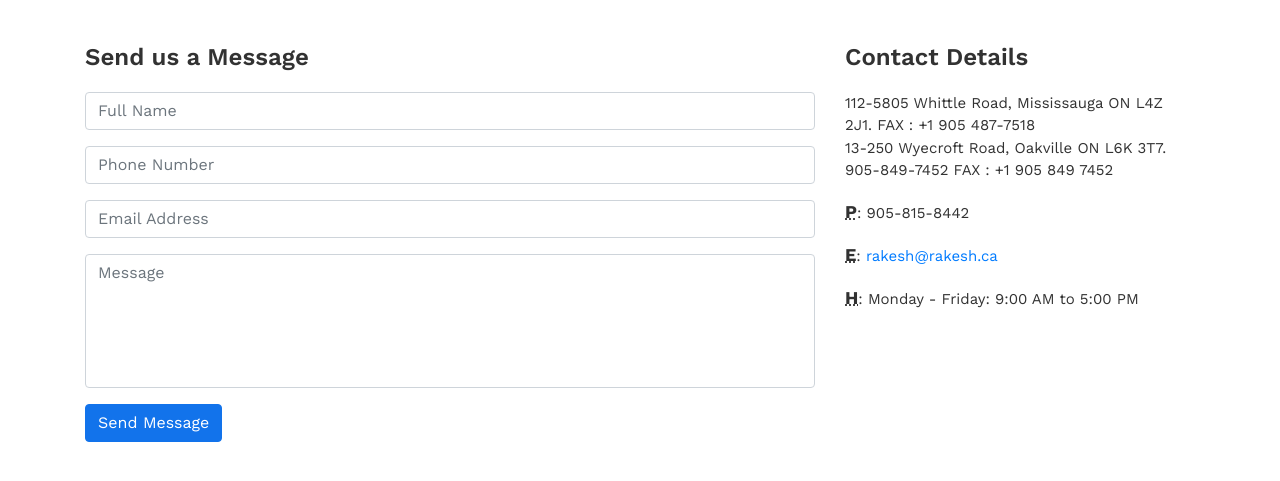
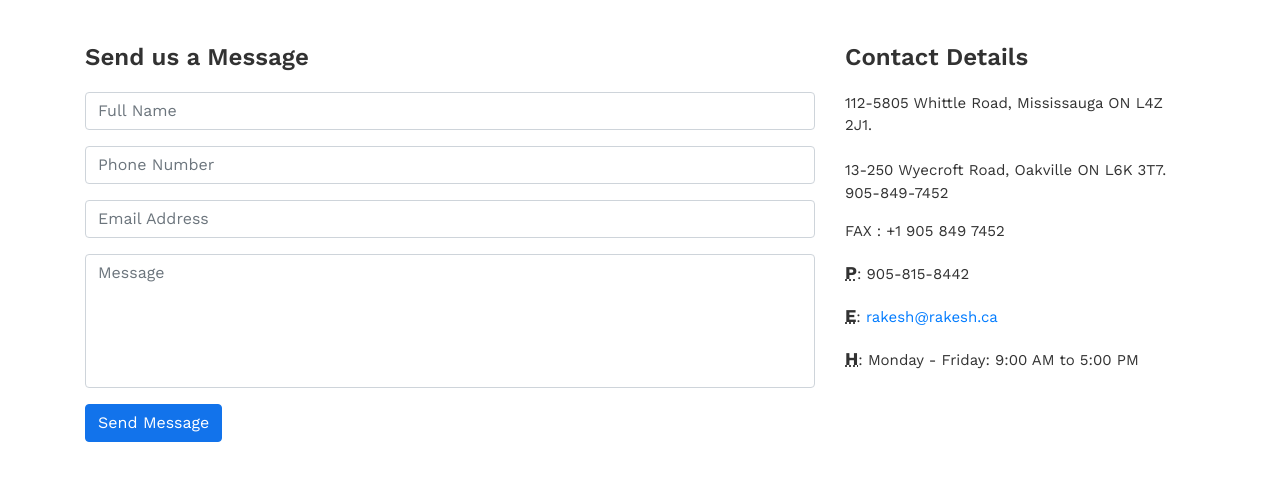
Before and after one commit to Pavan0668/zonebiz, a plain HTML site: page contact.html in a window 1280 px wide. Shown: the part 327-808 px from the top of the page. Drawn offline with nearby package versions, Linux system fonts and the light colour scheme.

Commit message:
Latest Changes Done

```diff
--- a/contact.html
+++ b/contact.html
@@ -149,13 +149,14 @@
 						112-5805 Whittle Road,
 Mississauga ON L4Z 2J1.
 
-FAX : +1 905 487-7518
+<br>
 						<br>13-250 Wyecroft Road,
 						Oakville ON L6K 3T7.
 						 905-849-7452
-						FAX : +1 905 849 7452
+
 						<br>
 					</p>
+					<p>FAX : +1 905 849 7452</p>
 					<p>
 						<abbr title="Phone">P</abbr>: 905-815-8442
 					</p>
```
